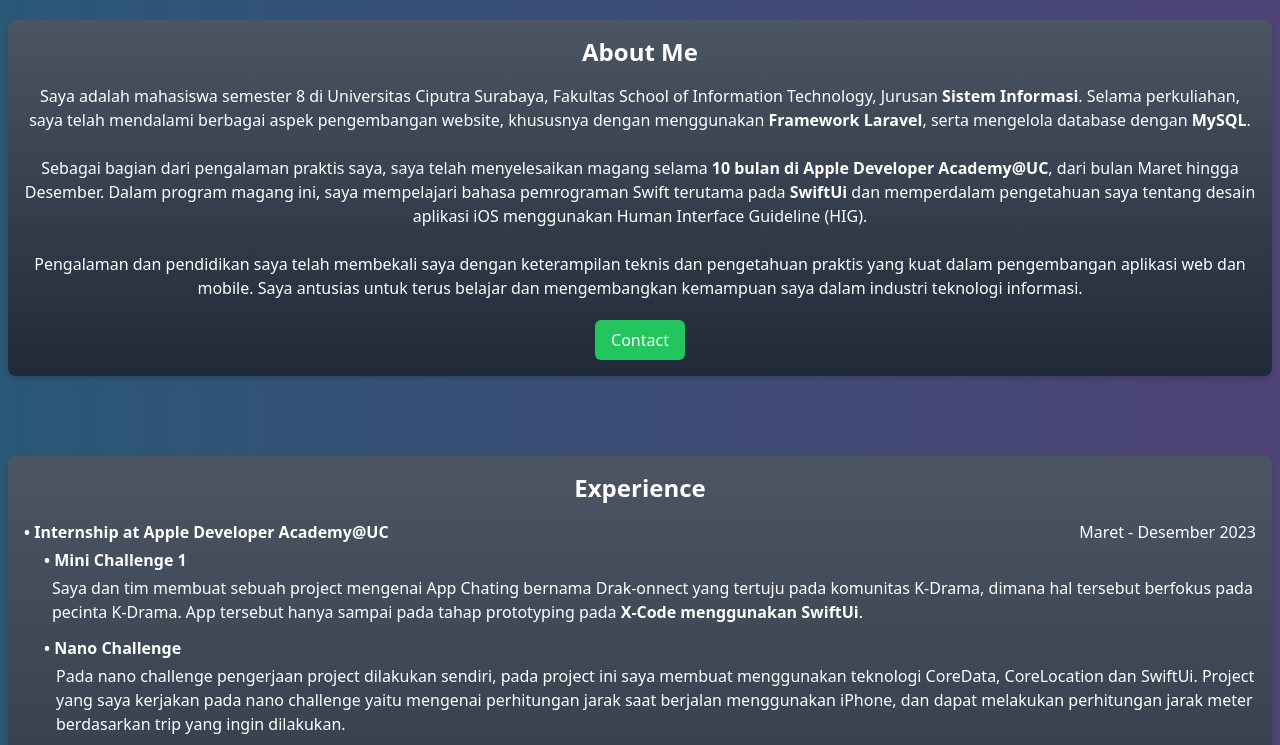
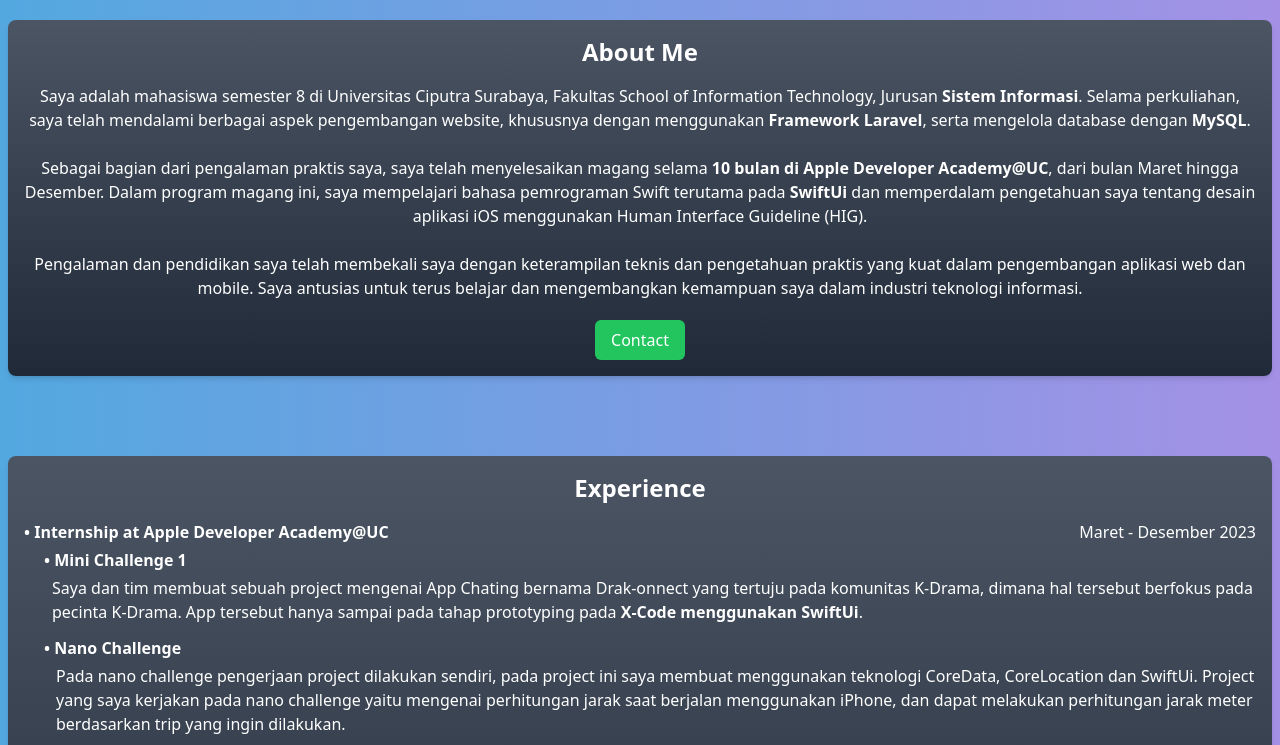
Before and after one commit to Bryant35/bryant-portfolio.github.io, a website: page index.html in a window 1280 px wide. Shown: the part 160-905 px from the top of the page. Drawn offline with nearby package versions, Linux system fonts and the light colour scheme.

Commit message:
Change background

```diff
--- a/index.html
+++ b/index.html
@@ -31,7 +31,7 @@
 
 <!-- <body class="text-white" style="background: linear-gradient(90deg, #00b4db, #0083b0)"> -->
 
-<body class="text-white" style="background: linear-gradient(90deg, #2b5876, #4e4376)">
+<body class="text-white">
     <div class="sticky top-0 z-50">
         <!-- Navigation menu -->
         <nav class="navbar bg-gray-700 py-2 fixed w-full top-0 left-0 z-50 h-20">
--- a/src/input.css
+++ b/src/input.css
@@ -2,7 +2,7 @@
 @tailwind components;
 @tailwind utilities; */
 body{
-  background: linear-gradient(90deg, #2b5876, #4e4376);
+  background: linear-gradient(90deg, #53a8e0, #a491e6);
 }
 
 .goog-te-gadget {
@@ -75,7 +75,7 @@
 
 /* Change the background color of all pagination bullets */
 .swiper-pagination-bullet {
-  background-color: #969696 !important; /* This is the Tailwind CSS color for bg-blue-500 */
+  background-color: #4c4c4c !important; /* This is the Tailwind CSS color for bg-blue-500 */
 }
 
 /* Change the background color of the active pagination bullet */
```
